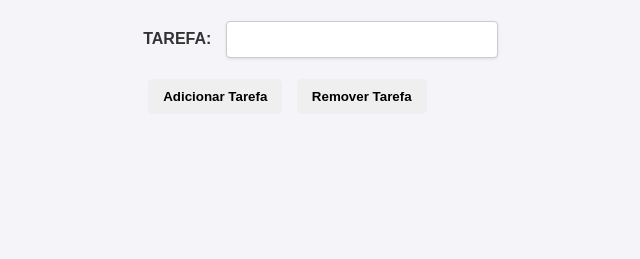
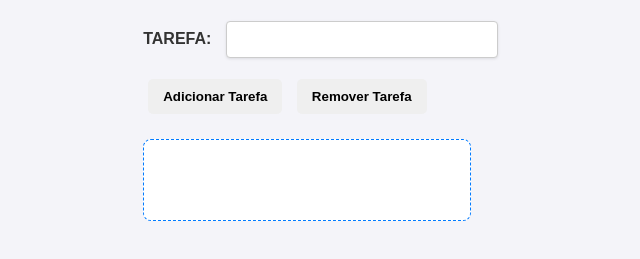
Before and after one commit to LucasRVitorH/Projeto-lista, a plain HTML site: page index.html in a window 1280 px wide. Shown: the part 99-358 px from the top of the page, without its empty margins (312-952 px from the left). Drawn offline with Linux system fonts and the light colour scheme.

Commit message:
8° erro - #lista

```diff
--- a/src/css/estilo.css
+++ b/src/css/estilo.css
@@ -62,7 +62,7 @@ button {
 }
 
 /* Estilo para a área onde as tarefas serão listadas */
-lista {
+#lista {
     margin-top: 20px;
     padding: 15px;
     border: 1px dashed #007bff;
```
